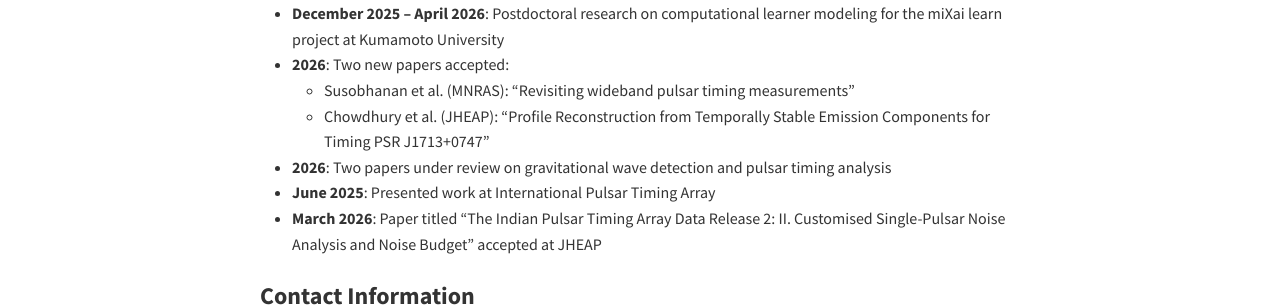
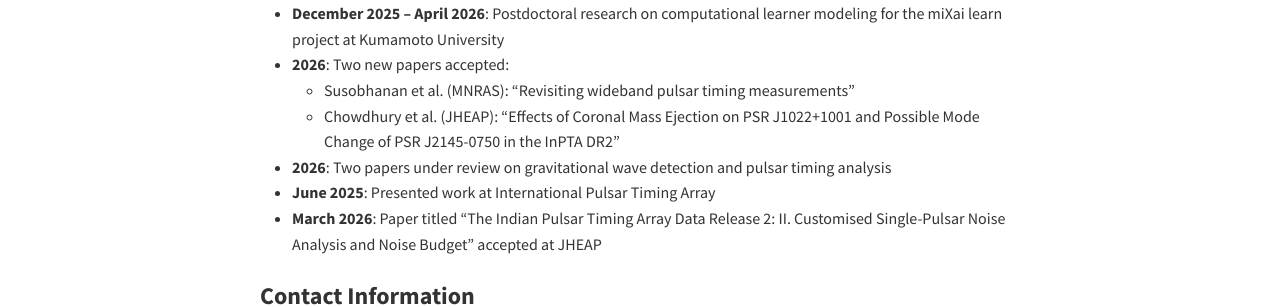
Before and after one commit to nobleson-phy/nobleson-phy.github.io, a Jekyll site: the page built from index.md, in a window 1280 px wide. Shown: the part 1494-1801 px from the top of the page. Built offline with Jekyll 4.4.1, drawn with Linux system fonts in a browser that asks for light colours; some web fonts are replaced.

Commit message:
Fix journal article metadata for doi:10.1016/j.jheap.2025.100547
The JHEAP entry had been populated with the metadata of the separate
"Profile Reconstruction ... PSR J1713+0747" preprint (arXiv:2608.04108).
The correct paper for this DOI is arXiv:2510.26594, on a CME affecting
PSR J1022+1001 and a possible mode change in PSR J2145-0750 in InPTA DR2.

Corrected the title, author list, abstract and BibTeX entry, renamed the
paper file to match, and updated the Recent News entry on the home page.

Co-Authored-By: Claude Opus 5 <noreply@anthropic.com>
Claude-Session: https://claude.ai/code/session_01MRiWHK88GErL66oqsCuiqL

```diff
--- a/_bibliography/papers.bib
+++ b/_bibliography/papers.bib
@@ -7,10 +7,11 @@
    note = {arXiv:2512.01288}
 }
 @article{Chowdhury2026,
-   author = {Shaswata Chowdhury and M. A. Krishnakumar and Sharika Dhakappa and Vidit Singh and Debabrata Deb and Jyotijwal Debnath and Kaustubh Rai and Pratik Tarafdar and Abhimanyu Susobhanan and Churchil Dwivedi and Bhal Chandra Joshi and Shantanu Desai and Neelam Dhanda Batra and Jaikhomba Singha and Himanshu Grover and Manjari Bagchi and Mayuresh Surnis and Avinash Kumar Paladi and Aman Srivastava and B. Arul Pandian and Suruj Jyoti Das and Jibin Jose and Kuldeep Meena and Sushovan Mondal and K. Nobleson and Keitaro Takahashi and Hemanga Tahbildar and Kunjal Vara and Zenia Zuraiq},
+   author = {Shaswata Chowdhury and M. A. Krishnakumar and Manjari Bagchi and Bhal Chandra Joshi and Nobleson K. and Jibin Jose and Shantanu Desai and Manpreet Singh and Vaishnavi Vyasraj and Kuldeep Meena and Amarnath and Manoneeta Chakraborty and Shubham Kala and Debabrata Deb and Zenia Zuraiq and Arul Pandian B. and Neelam Dhanda Batra and Churchil Dwivedi and Sushovan Mondal and Avinash Kumar Paladi and Kaustubh Rai and Abhimanyu Susobhanan and Adya Shukla and Aman Srivastava and Mayuresh Surnis and Hemanga Tahbildar and Keitaro Takahashi and Pratik Tarafdar and Prabu Thiagaraj and Kunjal Vara},
    doi = {10.1016/j.jheap.2025.100547},
    journal = {Journal of High Energy Astrophysics},
-   title = {Profile Reconstruction from Temporally Stable Emission Components for Timing PSR J1713+0747},
+   title = {Effects of Coronal Mass Ejection on PSR J1022+1001 and Possible Mode Change of PSR J2145-0750 in the InPTA DR2},
+   pages = {100547},
    year = {2026},
    note = {arXiv:2510.26594}
 }
--- a/index.md
+++ b/index.md
@@ -33,7 +33,7 @@ Keywords: Gravitational Waves, Pulsar Timing Arrays, Millisecond Pulsars, Superm
 - **December 2025 -- April 2026**: Postdoctoral research on computational learner modeling for the miXai learn project at Kumamoto University
 - **2026**: Two new papers accepted:
   - Susobhanan et al. (MNRAS): "Revisiting wideband pulsar timing measurements"
-  - Chowdhury et al. (JHEAP): "Profile Reconstruction from Temporally Stable Emission Components for Timing PSR J1713+0747"
+  - Chowdhury et al. (JHEAP): "Effects of Coronal Mass Ejection on PSR J1022+1001 and Possible Mode Change of PSR J2145-0750 in the InPTA DR2"
 - **2026**: Two papers under review on gravitational wave detection and pulsar timing analysis
 - **June 2025**: Presented work at International Pulsar Timing Array
 - **March 2026**: Paper titled "The Indian Pulsar Timing Array Data Release 2: II. Customised Single-Pulsar Noise Analysis and Noise Budget" accepted at JHEAP
```
Also changed, not shown: _papers/2026-cme-j1022-mode-change-j2145-inpta-dr2.md (added, +56 -0 lines), _papers/2026-profile-reconstruction-psr-j1713.md (deleted, +0 -54 lines).
